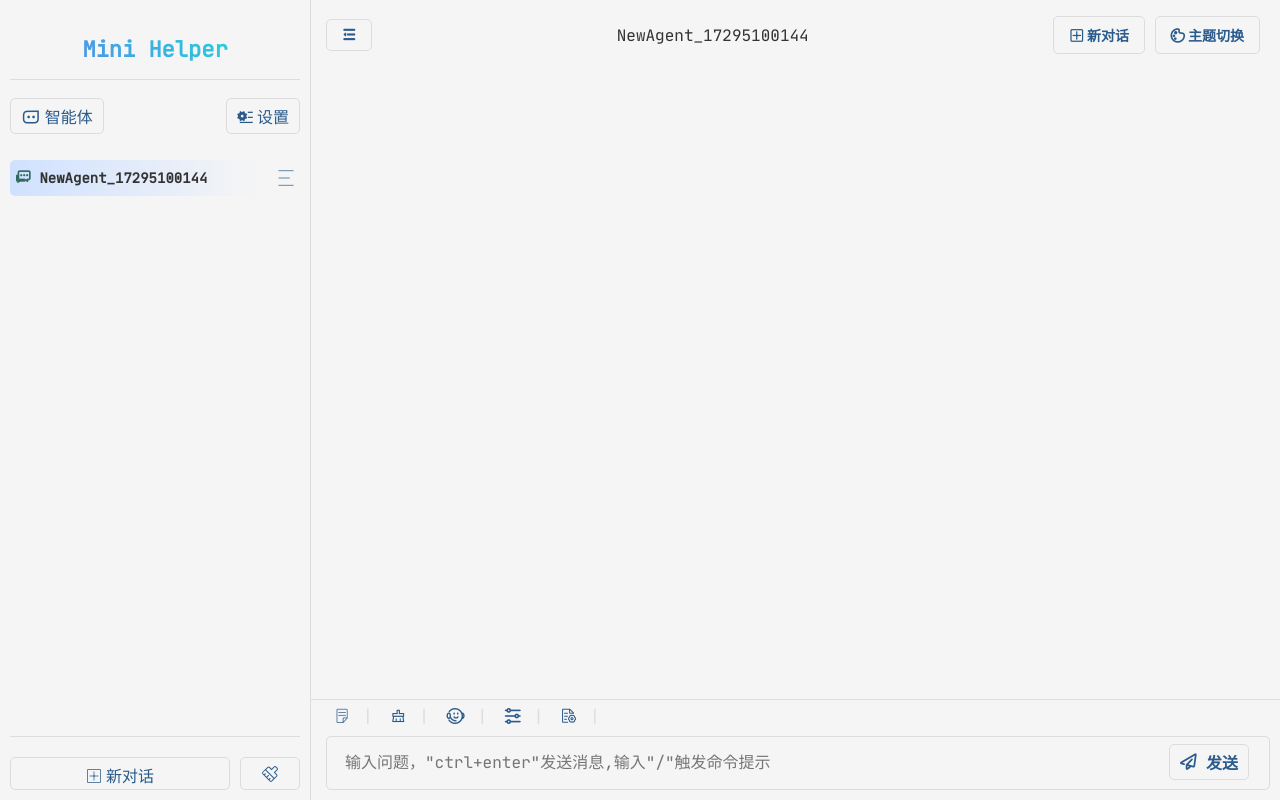
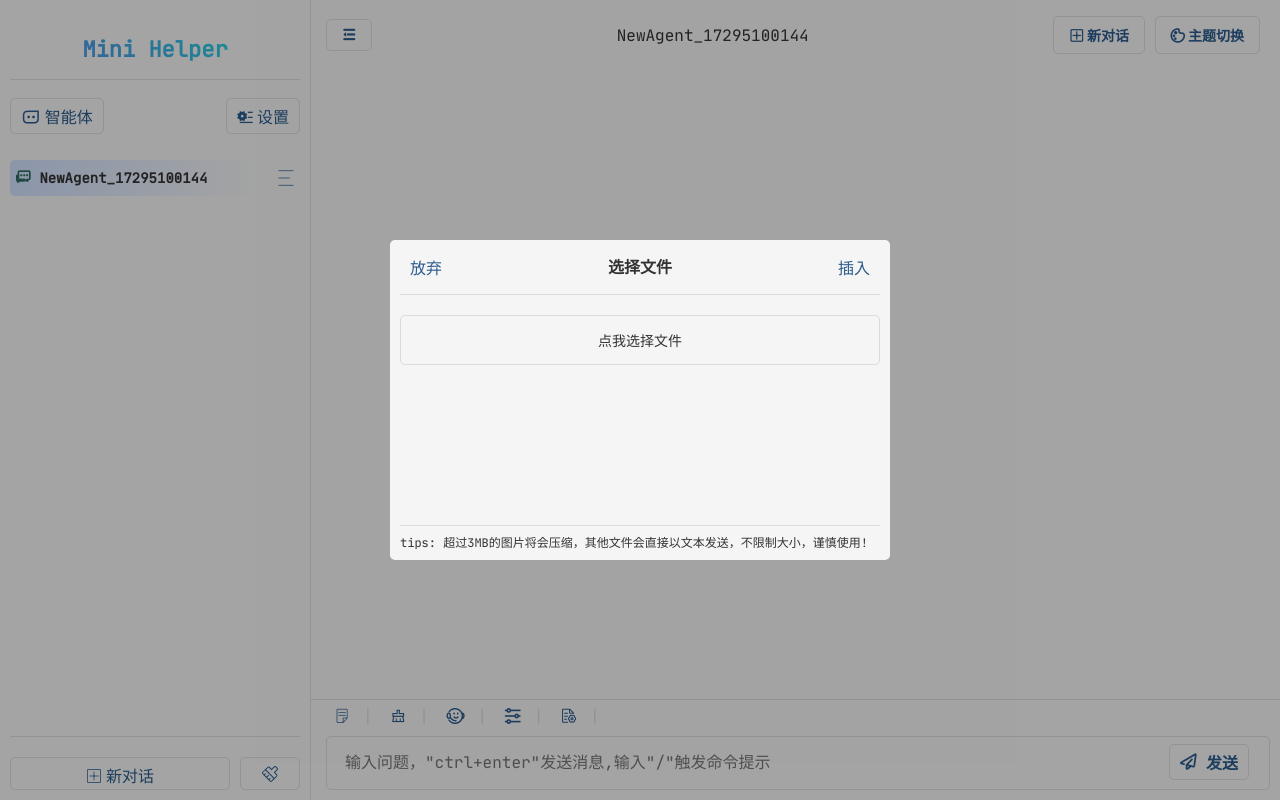
Before and after one commit to nihaozyj/chatgpt_by_html, a Svelte app: page / in a window 1280 px wide. Both pictures are taken after a click on the button "插入图片或文件，需要模型支持". Built offline with nearby package versions, Linux system fonts and the light colour scheme.

Commit message:
添加图片和文件支持，暂存

```diff
--- a/public/global.css
+++ b/public/global.css
@@ -27,6 +27,8 @@ body.dark {
   --color-highlight-text: #519dbb;
   /** 强调文字背景色 */
   --color-highlight-bg: #3e4ea8;
+  /** 提示文字颜色 **/
+  --color-tip-text: #858585;
 
   /** 按钮文字颜色 */
   --color-btn-text: #3666af;
@@ -313,6 +315,7 @@ button.copy-btn {
   width: 100%;
   display: flex;
   justify-content: space-between;
+  align-items: center;
   padding-bottom: 10px;
   margin-bottom: 20px;
   border-bottom: 1px solid var(--color-border);
--- a/src/App.svelte
+++ b/src/App.svelte
@@ -7,7 +7,7 @@
 	import Setting from "./component/Setting.svelte";
 	import Agents from "./component/Agents.svelte";
 	import eventMgr from "./js/eventMgr";
-	// import ResizableModal from "./js/ResizableModal.js";
+	import FileUnload from "./component/FileUnload.svelte";
 	import { writable } from "svelte/store";
 
 	export const settingIsOpen = writable(false);
--- /dev/null
+++ b/src/component/FileUnload.svelte
@@ -0,0 +1,218 @@
+<script>
+  import { createEventDispatcher, onMount } from "svelte";
+
+  let fileInput;
+  let fileFrom;
+  let files = []; // 存储选择的文件
+
+  let show = false;
+
+  const daspach = createEventDispatcher();
+
+  onMount(() => {
+    fileFrom.addEventListener("submit", async (event) => {
+      event.preventDefault();
+      const result = await processFiles();
+      console.log(result);
+      show = true;
+      setTimeout(() => {
+        daspach("file-upload-result", result);
+      }, 300);
+    });
+  });
+
+  function close() {
+    show = true;
+    setTimeout(() => {
+      daspach("close");
+    }, 300);
+  }
+
+  function handleFileChange(event) {
+    const selectedFiles = Array.from(event.target.files);
+    files = [...files, ...selectedFiles].reverse(); // 添加新选择的文件
+  }
+
+  function removeFile(index) {
+    files = files.filter((_, i) => i !== index); // 移除指定索引的文件
+  }
+
+  async function processFiles() {
+    const results = [];
+    for (let file of files) {
+      const fileType = file.type.split("/")[0]; // 获取文件类型
+      if (fileType === "image") {
+        // 检查文件大小，假设限制为 3MB
+        if (file.size > 3 * 1024 * 1024) {
+          file = await compressImage(file); // 压缩文件
+        }
+        const base64 = await convertToBase64(file);
+        results.push({ type: "img", content: base64, name: file.name });
+      } else if (fileType === "text") {
+        const textContent = await readTextFile(file);
+        results.push({ type: "txt", content: textContent, name: file.name });
+      }
+      // 对于其他类型的文件，不做处理
+    }
+    return results;
+  }
+
+  function convertToBase64(file) {
+    return new Promise((resolve, reject) => {
+      const reader = new FileReader();
+      reader.onloadend = () => resolve(reader.result);
+      reader.onerror = reject;
+      reader.readAsDataURL(file); // 将文件读取为 Data URL
+    });
+  }
+
+  function readTextFile(file) {
+    return new Promise((resolve, reject) => {
+      const reader = new FileReader();
+      reader.onloadend = () => resolve(reader.result);
+      reader.onerror = reject;
+      reader.readAsText(file); // 将文件读取为文本
+    });
+  }
+
+  async function compressImage(file, maxWidth = 1280, maxHeight = 720) {
+    return new Promise((resolve, reject) => {
+      const img = new Image();
+      const reader = new FileReader();
+
+      reader.onload = (event) => {
+        img.src = event.target.result;
+      };
+
+      img.onload = () => {
+        const canvas = document.createElement("canvas");
+        const ctx = canvas.getContext("2d");
+
+        // 计算压缩后的宽高
+        let width = img.width;
+        let height = img.height;
+
+        if (width > height) {
+          if (width > maxWidth) {
+            height *= maxWidth / width;
+            width = maxWidth;
+          }
+        } else {
+          if (height > maxHeight) {
+            width *= maxHeight / height;
+            height = maxHeight;
+          }
+        }
+
+        canvas.width = width;
+        canvas.height = height;
+
+        // 绘制图像到 canvas
+        ctx.drawImage(img, 0, 0, width, height);
+
+        // 将 canvas 转换为 Blob
+        canvas.toBlob(
+          (blob) => {
+            if (blob) {
+              resolve(new File([blob], file.name, { type: file.type })); // 返回压缩后的文件
+            } else {
+              reject(new Error("压缩失败"));
+            }
+          },
+          file.type,
+          0.7,
+        ); // 0.7 是压缩质量，范围 0-1
+      };
+
+      img.onerror = (error) => {
+        reject(error);
+      };
+
+      reader.onerror = (error) => {
+        reject(error);
+      };
+
+      reader.readAsDataURL(file); // 读取文件为 Data URL
+    });
+  }
+</script>
+
+<main class={`modal ${show ? "fadeOut" : "fadeIn"}`}>
+  <div class="modal-content input">
+    <form id="uploadForm" enctype="multipart/form-data" bind:this={fileFrom}>
+      <div class="header">
+        <button data-tyle="cancel" type="button" on:click={close}>放弃</button>
+        <h2>选择文件</h2>
+        <button data-tyle="enter" type="submit">插入</button>
+      </div>
+      <div class="file_box">
+        <label for="fileInput">
+          <input bind:this={fileInput} type="file" name="file" id="fileInput" multiple on:change={handleFileChange} />
+        </label>
+        <div id="fileList">
+          {#each files as file, index}
+            <div>
+              {file.name}
+              <button type="button" on:click={() => removeFile(index)}>取消选择</button>
+            </div>
+          {/each}
+        </div>
+        <div class="tips">tips: 超过3MB的图片将会压缩，其他文件会直接以文本发送，不限制大小，谨慎使用!</div>
+      </div>
+    </form>
+  </div>
+</main>
+
+<style>
+  .modal-content {
+    height: 320px !important;
+  }
+
+  #fileList {
+    overflow-y: auto;
+    height: 140px;
+    margin-top: 20px;
+    padding: 0 10px;
+  }
+
+  #fileList > div {
+    display: flex;
+    justify-content: space-between;
+    font-size: 14px;
+  }
+
+  .file_box {
+    position: relative;
+  }
+
+  label {
+    height: 50px;
+    display: block;
+    border-radius: var(--radius);
+    border: 1px solid var(--color-border);
+    background-color: var(--color-code-bg);
+    color: var(--color-tip-text);
+    font-size: 14px;
+    cursor: pointer;
+  }
+  label::after {
+    content: "点我选择文件";
+    position: absolute;
+    width: 100%;
+    left: 0;
+    top: 14px;
+    text-align: center;
+    font-size: 14px;
+  }
+
+  label [type="file"] {
+    visibility: hidden;
+  }
+
+  .tips {
+    font-size: 12px;
+    color: var(--color-tip-text);
+    border-top: 1px solid var(--color-border);
+    padding-top: 5px;
+  }
+</style>
--- a/src/component/Message.svelte
+++ b/src/component/Message.svelte
@@ -54,9 +54,27 @@
     return div.innerHTML;
   }
 
+  function splitText(text) {
+    const delimiter = "[<><>cross-line<><>]";
+    const index = text.indexOf(delimiter);
+
+    if (index !== -1) {
+      const part1 = text.substring(0, index);
+      const part2 = text.substring(index + delimiter.length);
+      return [part1, part2];
+    } else {
+      return [text, null];
+    }
+  }
+
   function mdToHtml(md, role) {
     if (role === roleType.user) {
-      return escapeHtml(md).trim();
+      const text = splitText(md);
+      if (text[1]) {
+        return text[0] + escapeHtml(text[1]).trim();
+      } else {
+        return escapeHtml(md).trim();
+      }
     } else {
       // 使用 marked 解析 Markdown
       const html = marked(md).trim();
@@ -82,27 +100,55 @@
   eventMgr.on(eventMgr.eventType.SEND_MESSAGE, function (msg) {
     userMsg = msg;
     sending.set(true);
+    const { files } = msg;
+    msg = msg.message.trim();
 
+    // 如果msg中包含文件，则需要加工一下内容，文件只显示文件名，内容不显示，图片则使用base64直接内嵌到消息中，可能会特别影响性能，后期可以优化使用图床
+    if (files) {
+      // 文件名列表
+      let textFileNames = "";
+      // 图片列表
+      let imageFileMdTages = "";
+      files.forEach((file) => {
+        const { type, content, name } = file;
+        if (type === "text") {
+          textFileNames += `<span class="file-name">${name}</span> `;
+        } else if (type === "image") {
+          imageFileMdTages += `<img src="${content}" alt="${name}" /> `;
+        }
+      });
+      // 组装消息, 由于用户的消息不会解析为hhtml，因此此处使用[-cross-line-]作为分隔符
+      msg = `<div class="file-container">${textFileNames} ${imageFileMdTages}</div>[<><>cross-line<><>]` + msg;
+    }
     const newMsg = new Con.Message(roleType.user, msg, Date.now());
     const resMsg = new Con.Message(roleType.assistant, "", Date.now() + 1);
     const index = Math.max(nowConversational.messages.length - nowConversational.agent.lst_message_num, historyStart);
     const history = JSON.parse(JSON.stringify($msgs)).splice(index, nowConversational.agent.lst_message_num, historyStart);
-    console.log(history);
-
     nowConversational.messages = [...nowConversational.messages, newMsg, resMsg];
     chatApi = createChatApi();
-    const { agent, contextStart } = nowConversational;
+    const { agent } = nowConversational;
     // 消息格式化
     const messages = [
-      {
-        role: roleType.system,
-        content: agent.setting,
-      },
+      { role: roleType.system, content: agent.setting },
       ...history,
-      {
-        role: newMsg.role,
-        content: newMsg.content,
-      },
+
+      (() => {
+        // 用户消息中不存在文件时
+        if (!files) return { role: newMsg.role, content: newMsg.content };
+        // 用户消息中存在文件时，将文件内容添加到消息中,此处文本直接拼接
+        const item = { role: roleType.user, content: [{ type: "text", text: "" }] };
+        let textFileString = "";
+        files.forEach((file) => {
+          const { type, content, name } = file;
+          if (type === "text") {
+            textFileString += `${name}的内容: """${content}""""`;
+          } else if (type === img) {
+            item.content.push({ type: "image_url", image_url: { url: content } });
+          }
+        });
+        item.content[0].text = `用户上传的文件如下<fileContent>\n${textFileString}\n</fileContent>\n${newMsg.content}`;
+        return item;
+      })(),
     ];
     // 组建请求体
     const body = {
@@ -190,7 +236,10 @@
 
   eventMgr.on(eventMgr.eventType.OPEN_DIALOG, (conversational) => {
     nowConversational = conversational;
-    setTimeout(() => scrollToBottom());
+    setTimeout(() => {
+      scrollToBottom();
+      hljs.highlightAll();
+    });
   });
 
   /** 朗读 */
@@ -222,7 +271,7 @@
 
   afterUpdate(() => {
     const distanceFromBottom = messageContainer.scrollHeight - messageContainer.scrollTop - messageContainer.clientHeight;
-    if (distanceFromBottom < 150) scrollToBottom();
+    if (distanceFromBottom < 100) scrollToBottom();
 
     const codeBlocks = messageContainer.querySelectorAll("pre code");
     if (codeBlocks.length > 0) {
--- a/src/component/MsgBoxAndBtn.svelte
+++ b/src/component/MsgBoxAndBtn.svelte
@@ -1,25 +1,32 @@
 <script>
   import configProxy from "../js/config";
   import eventMgr from "../js/eventMgr";
+  import FileUnload from "./FileUnload.svelte";
   import { sending } from "./Message.svelte";
 
   let textarea;
   let msgbox;
   let message;
   let files;
+  let fileboxIsOpen = false;
 
   let sendKey;
 
   function init() {
     message = "";
-    files = [];
+    files = null;
     sendKey = configProxy.sendMsgKey;
+  }
+
+  function handleFileUploadResult(result) {
+    fileboxIsOpen = false;
+    files = result.detail;
   }
 
   function adjustHeight() {
     textarea.style.height = "34px";
     // 计算新的高度
-    const newHeight = Math.min(textarea.scrollHeight, 15 * 24);
+    const newHeight = Math.min(textarea.scrollHeight, 10 * 24);
     textarea.style.height = `${newHeight}px`;
     // 调整 msgbox 的高度
     msgbox.style.height = `${newHeight + 20}px`;
@@ -28,9 +35,10 @@
   function sendMsg() {
     if ($sending) return; // 正在发送消息，禁止再次发送
     if (message.trim() === "") return;
-    eventMgr.emit(eventMgr.eventType.SEND_MESSAGE, message);
+    eventMgr.emit(eventMgr.eventType.SEND_MESSAGE, { message, files });
     message = "";
     setTimeout(() => adjustHeight());
+    files = null;
   }
 
   function btnSendMsg() {
@@ -47,7 +55,9 @@
   });
 
   /** 插入文件或者图片*/
-  function insertFile() {}
+  function insertFile() {
+    fileboxIsOpen = true;
+  }
   /** 清除历史记录上下文 */
   function clearHistory() {
     eventMgr.emit(eventMgr.eventType.CLEAR_DIALOG_HISTORY);
@@ -107,6 +117,9 @@
       </button>
     </div>
   </div>
+  {#if fileboxIsOpen}
+    <FileUnload on:close={() => (fileboxIsOpen = false)} on:file-upload-result={handleFileUploadResult} />
+  {/if}
 </main>
 
 <style>
--- a/src/js/utils.js
+++ b/src/js/utils.js
@@ -1,6 +1,12 @@
+/**
+ * 打开一个弹窗，输入一段内容，并返回输入的内容
+ * @param {string} title 弹窗标题
+ * @param {string} message 文本框提示信息
+ * @returns {Promise<string>} 用户输入的内容
+ */
 async function openInputDialog(title, message) {
   const id = `modal-${Date.now()}-${Math.floor(Math.random() * 10000)}`;
-  const template = `<div class="modal" id="${id}"> <div class="modal-content input"> <div class="header"> <button data-tyle="cancel">取消</button> <h2>${title}</h2> <button data-tyle="enter">确认</button> </div> <input type="text" value="${message}" placeholder="请输入内容" /> </div> </div>`;
+  const template = `<div class="modal fadeIn" id="${id}"> <div class="modal-content input"> <div class="header"> <button data-tyle="cancel">取消</button> <h2>${title}</h2> <button data-tyle="enter">确认</button> </div> <input type="text" value="${message}" placeholder="请输入内容" /> </div> </div>`;
 
   document.body.insertAdjacentHTML('beforeend', template);
 
@@ -10,25 +16,24 @@ async function openInputDialog(title, message) {
     const cancelBtn = modal.querySelector('[data-tyle="cancel"]');
     const enterBtn = modal.querySelector('[data-tyle="enter"]');
 
-    cancelBtn.addEventListener('click', () => {
-      modal.remove();
-      resolve(null);
-    });
+    const close = (data) => {
+      modal.classList.remove('fadeIn');
+      modal.classList.add('fadeOut');
+      setTimeout(() => {
+        modal.remove();
+        data ? resolve(data) : resolve(null);
+      }, 300);
+    };
 
-    enterBtn.addEventListener('click', () => {
-      modal.remove();
-      resolve(input.value);
-    });
-
+    cancelBtn.addEventListener('click', () => close());
+    enterBtn.addEventListener('click', () => close(input.value));
     input.addEventListener('keydown', (event) => {
       if (event.key === 'Enter') {
-        modal.remove();
-        resolve(input.value);
+        close(input.value);
       }
     });
   });
 }
-
 
 /**
  * 打开一个弹窗，下拉框进行选择，并返回选中的内容
@@ -40,25 +45,27 @@ async function openInputDialog(title, message) {
 async function openSelectDialog(title, selects, value) {
   const id = `modal-${Date.now()}-${Math.floor(Math.random() * 10000)}`;
   const selectsStr = selects.map(item => `<option value="${item.value}" ${item.value === value ? 'selected' : ''}>${item.label}</option>`).join('');
-  const template = `<div class="modal" id="${id}"> <div class="modal-content select"> <div class="header"> <button data-tyle="cancel">取消</button> <h2>${title}</h2> <button data-tyle="enter">确认</button> </div> <select value="${value}">${selectsStr}</select> </div> </div>`;
+  const template = `<div class="modal fadeIn" id="${id}"> <div class="modal-content select"> <div class="header"> <button data-tyle="cancel">取消</button> <h2>${title}</h2> <button data-tyle="enter">确认</button> </div> <select value="${value}">${selectsStr}</select> </div> </div>`;
 
   document.body.insertAdjacentHTML('beforeend', template);
 
   return new Promise(resolve => {
     const modal = document.querySelector(`#${id}`);
-    console.log('modal:', modal);
     const select = modal.querySelector('select');
     const cancelBtn = modal.querySelector('[data-tyle="cancel"]');
     const enterBtn = modal.querySelector('[data-tyle="enter"]');
 
-    cancelBtn.addEventListener('click', () => {
-      modal.remove();
-      resolve(null);
-    });
-    enterBtn.addEventListener('click', () => {
-      modal.remove();
-      resolve(select.value);
-    });
+    const close = (data) => {
+      modal.classList.remove('fadeIn');
+      modal.classList.add('fadeOut');
+      setTimeout(() => {
+        modal.remove();
+        resolve(data);
+      }, 300);
+    };
+
+    cancelBtn.addEventListener('click', () => close(null));
+    enterBtn.addEventListener('click', () => close(select.value));
   });
 }
 
--- a/src/main.js
+++ b/src/main.js
@@ -3,6 +3,8 @@ import config from './js/config.js';
 import * as db from './js/db.js';
 
 db.initDB();
+
+// console.log = function () { };
 
 const app = new App({
 	target: document.body,
```
